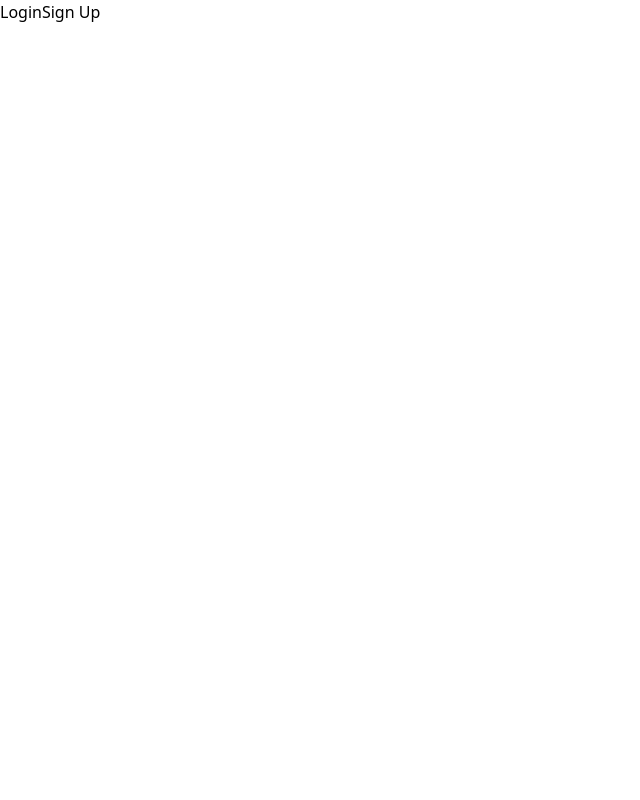
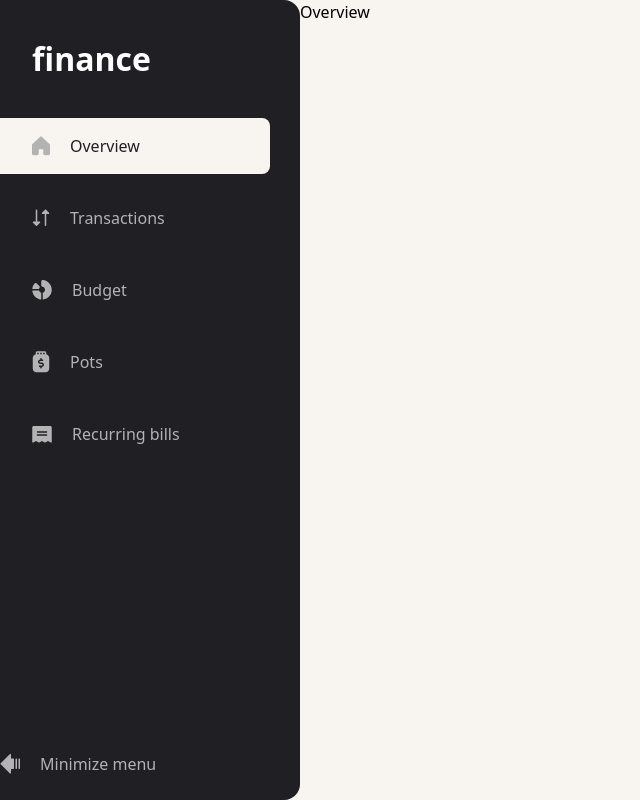
Before and after one commit to RicardoAymay/personal-finance, a Next.js app: page / in a window 1280 px wide. Shown: the whole page, without its empty margins (0-640 px from the left). Built offline with nearby package versions, Linux system fonts and the light colour scheme.

Commit message:
ongoing update with left side menu

```diff
--- a/src/app/globals.css
+++ b/src/app/globals.css
@@ -4,8 +4,7 @@
 
 @layer components {
   .text-preset-1 {
-    /* adicionar a fonte correta no layout */
-    @apply text-[32px] font-bold leading-[120%] tracking-[0px] ;
+    @apply text-[32px] font-[900] leading-[120%] tracking-[0px] ;
   };
   .text-preset-2 {
     @apply text-[20px] font-bold leading-[120%] tracking-[0px]
@@ -25,4 +24,11 @@
   .text-preset-5-bold {
     @apply text-[12px] font-bold leading-[150%] tracking-[0px]
   }
+
+  .finance-menu{
+    @apply bg-grey-900 flex flex-col w-full max-w-[300px] h-screen rounded-r-2xl ease-in-out duration-1000
+  }
+  .finance-menu-minimized{
+    @apply bg-grey-900 flex flex-col w-full max-w-[90px] h-screen rounded-r-2xl ease-in-out duration-1000
+  }
 }
--- /dev/null
+++ b/src/app/homepageComponents/FinanceMenu.tsx
@@ -0,0 +1,51 @@
+'use client'
+import house from "../../assets/images/icon-nav-overview.svg"
+import arrow from "../../assets/images/icon-nav-transactions.svg"
+import pizza from "../../assets/images/icon-nav-budgets.svg"
+import moneybag from "../../assets/images/icon-nav-pots.svg"
+import bill from "../../assets/images/icon-nav-recurring-bills.svg"
+import minimizeArrow from "../../assets/images/icon-minimize-menu.svg"
+import Image from "next/image"
+import { useState } from "react"
+import { Highlited } from "../page"
+
+interface FinanceMenuProps {
+    highlighted: Highlited;
+}
+const FinanceMenu = ({highlighted}: FinanceMenuProps) => {
+
+    const [minimizedMenu, setMinimizedMenu] = useState(false)
+
+    const menuList = [
+        {imgPath: house, title: "Overview"},
+        {imgPath: arrow, title: "Transactions"},
+        {imgPath: pizza, title: "Budget"},
+        {imgPath: moneybag, title: "Pots"},
+        {imgPath: bill, title: "Recurring bills"},
+    ]
+    const minimizeText = {imgPath: minimizeArrow, title: "Minimize menu"}
+  return (
+    <aside className={minimizedMenu? "finance-menu-minimized":"finance-menu"}>
+        <header className="text-preset-1 text-white py-500 px-400">f<span className={minimizedMenu?"opacity-0 ease-in-out duration-700":"opacity-100 ease-in-out duration-1000"}>inance</span></header>
+        <nav className="flex flex-1">
+            <ul className="w-[90%] flex flex-col gap-4">
+                {
+                menuList.map((item) => (
+                    <li key={item.title} className={item.title.toLowerCase() === highlighted? "bg-beige-100 text-grey-900 text-preset-3 flex gap-5 ps-400 py-200 rounded-r-lg":"ps-400 text-preset-3 flex gap-5 text-grey-300 py-200"}>
+                        <Image src={item.imgPath} alt={item.title} />
+                        <span className={minimizedMenu?"-translate-x-52 ease-in-out text-nowrap duration-1000 cursor-pointer": "ease-in-out text-nowrap duration-1000 cursor-pointer"}>{item.title}</span>
+                    </li>
+                ))
+            }
+            </ul>
+        </nav>
+            <footer className="relative text-preset-3 flex gap-5 text-grey-300 py-300">
+                <Image onClick={()=>setMinimizedMenu(!minimizedMenu)} src={minimizeText.imgPath} alt={minimizeText.title} className={minimizedMenu?"-scale-x-100 ease-in-out duration-200 cursor-pointer":"relative cursor-pointer ease-in-out duration-200"}/>
+                <span className={minimizedMenu? "-translate-x-52 text-nowrap overflow-hidden opacity-0 ease-in-out duration-1000 cursor-pointer"
+                : " text-nowrap ease-in-out duration-1000 cursor-pointer"} onClick={()=>setMinimizedMenu(!minimizedMenu)}>{minimizeText.title}</span>
+            </footer>
+    </aside>
+  )
+}
+
+export default FinanceMenu
--- a/src/app/page.tsx
+++ b/src/app/page.tsx
@@ -1,12 +1,28 @@
-import Image from "next/image";
-import logo from "../assets/images/illustration-authentication.svg"
-import InitialForm from "./login/components/form/InitialForm";
-import Link from "next/link";
-export default function Login() {
-  return (
-    <>
-      <Link href={'/login'}>Login</Link>
-      <Link href={'/signup'}>Sign Up</Link>
-    </>
-  );
+'use client'
+import { useState } from "react";
+import FinanceMenu from "./homepageComponents/FinanceMenu";
+
+export type Highlited = "overview" | "transactions" | "budgets" | "pots" | "recurring bills";
+export default function Home() {
+    const [highlighted, setHighlited] = useState<Highlited>("overview");
+return (
+    <div className="bg-beige-100 flex">
+        <FinanceMenu highlighted="overview"/>
+        <div className="flex flex-col">
+            <h1>Overview</h1>
+            <div>
+                {/* 3 cards here */}
+            </div>
+            <div>
+                <div>
+                    {/* pots and transactions */}
+                </div>
+                <div>
+                    {/* budgets and recurring bills */}
+                </div>
+            </div>
+        </div>
+    </div>
+
+)
 }
```
Also changed, not shown: src/app/fonts/GeistMonoVF.woff (deleted), src/app/fonts/GeistVF.woff (deleted).
